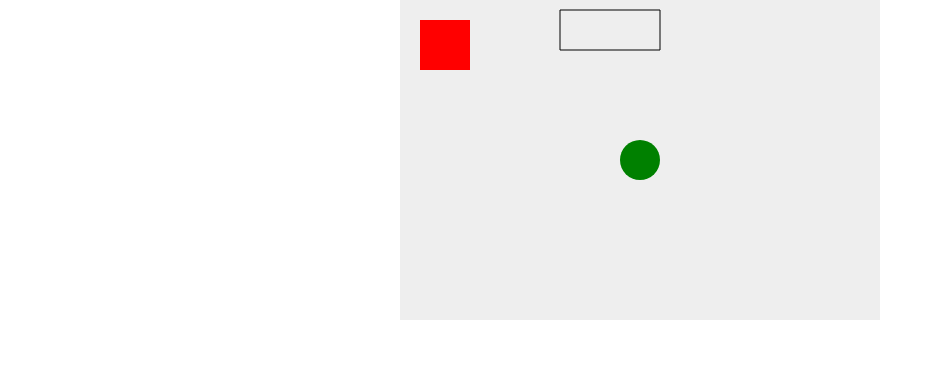
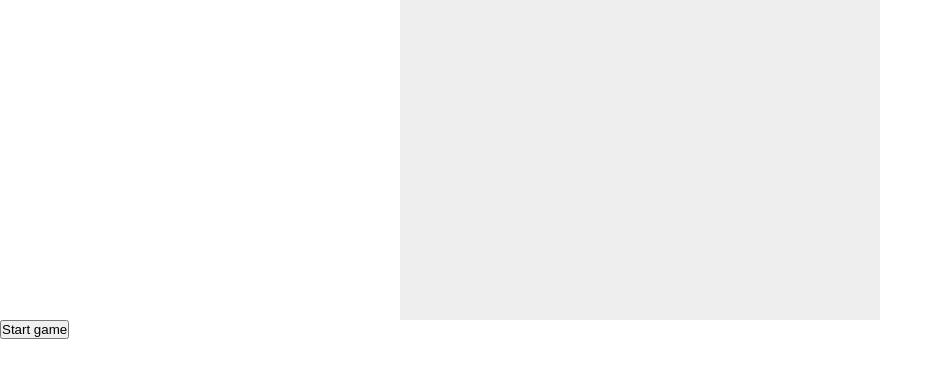
Before and after one commit to YogiSunil/Breakout, a plain HTML site: page index.html in a window 1280 px wide. Shown: the whole page, without its empty margins (0-943 px from the left). Drawn offline with Linux system fonts and the light colour scheme.

Commit message:
new  ommit updated code

```diff
--- a/index.html
+++ b/index.html
@@ -14,32 +14,47 @@
         display: block;
         margin: 0 auto;
       }
+      button{
+        display: block;
+      }
     </style>
   </head>
   <body>
     <canvas id="myCanvas" width="480" height="320"></canvas>
+    <button id ="runButton">Start game</button>
 
     <script>
       // JavaScript code goes
       const canvas = document.getElementById("myCanvas");
       const ctx = canvas.getContext("2d");
-      ctx.beginPath();
-      ctx.rect(20,20,50,50);
-      ctx.fillStyle = "#FF0000";
-      ctx.fill();
-      ctx.closePath();
+      let x = canvas.width / 2;
+      let y = canvas.height - 30;
+      const dx = 2;
+      const dy = -2;
 
-      ctx.beginPath();
-      ctx.arc(240,160, 20, 0, Math.PI*2, false);
-      ctx.fillStyle = "green";
-      ctx.fill();
-      ctx.closePath();
+      function drawBall() {
+        ctx.beginPath();
+        ctx.arc(x, y, 10, 0, Math.PI * 2);
+        ctx.fillStyle = "#0095DD";
+        ctx.fill();
+        ctx.closePath();
+      }
 
-      ctx.beginPath();
-      ctx.rect(160,10,100,40);
-      ctx.strokStyle ="rgb(0 0 255 /0.5)";
-      ctx.stroke();
-      ctx.closePath();
+      function draw() {
+        ctx.clearRect(0, 0, canvas.width, canvas.height);
+        drawBall();
+        x += dx;
+        y += dy;
+      }
+
+      function startGame() {
+        setInterval(draw, 10);
+      }
+
+      document.getElementById("runButton").addEventListener("click", function () {
+        startGame();
+        this.disabled = true;
+      });
 
     </script>
   </body>
```
